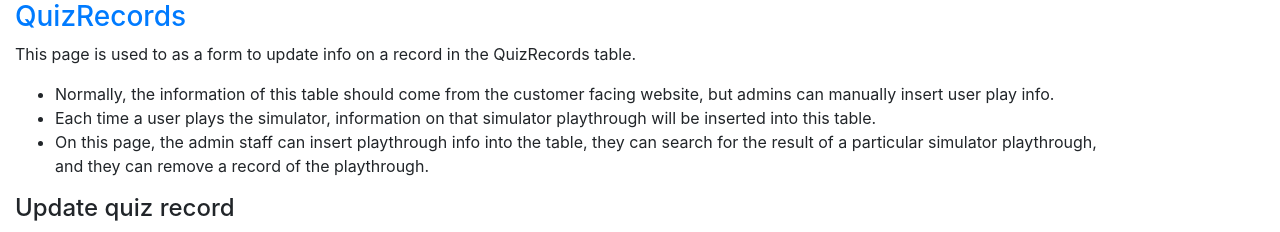
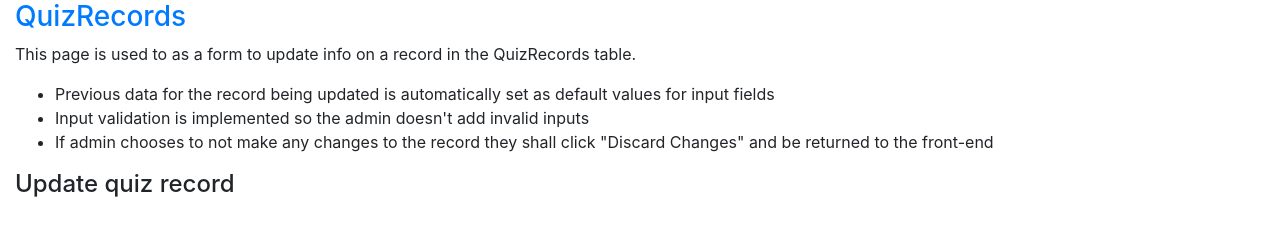
Before and after one commit to nguyeti4/cs340, a Flask app: page /api/quiz_records/update/1 in a window 1280 px wide. Shown: the part 56-288 px from the top of the page. Run offline with Flask 2, Linux system fonts and the light colour scheme; data that the repository does not hold is empty; some libraries are stand-ins or nearby versions.

Commit message:
edit description

```diff
--- a/templates/quizRecords_update.html
+++ b/templates/quizRecords_update.html
@@ -8,10 +8,9 @@
   <p>
       This page is used to as a form to update info on a record in the QuizRecords table.
 	<ul>
-	  <li>Normally, the information of this table should come from the customer facing website, but admins can manually insert user play info. </li>
-	  <li>Each time a user plays the simulator, information on that simulator playthrough will be inserted into this table.</li>
-      <li>On this page, the admin staff can insert playthrough info into the table, they can search for the result of a particular
-	  simulator playthrough, and they can remove a record of the playthrough.</li>
+	  <li>Previous data for the record being updated is automatically set as default values for input fields </li>
+	  <li>Input validation is implemented so the admin doesn't add invalid inputs</li>
+          <li>If admin chooses to not make any changes to the record they shall click "Discard Changes" and be returned to the front-end</li>
 	</ul>
   </p>
 </div>
```
